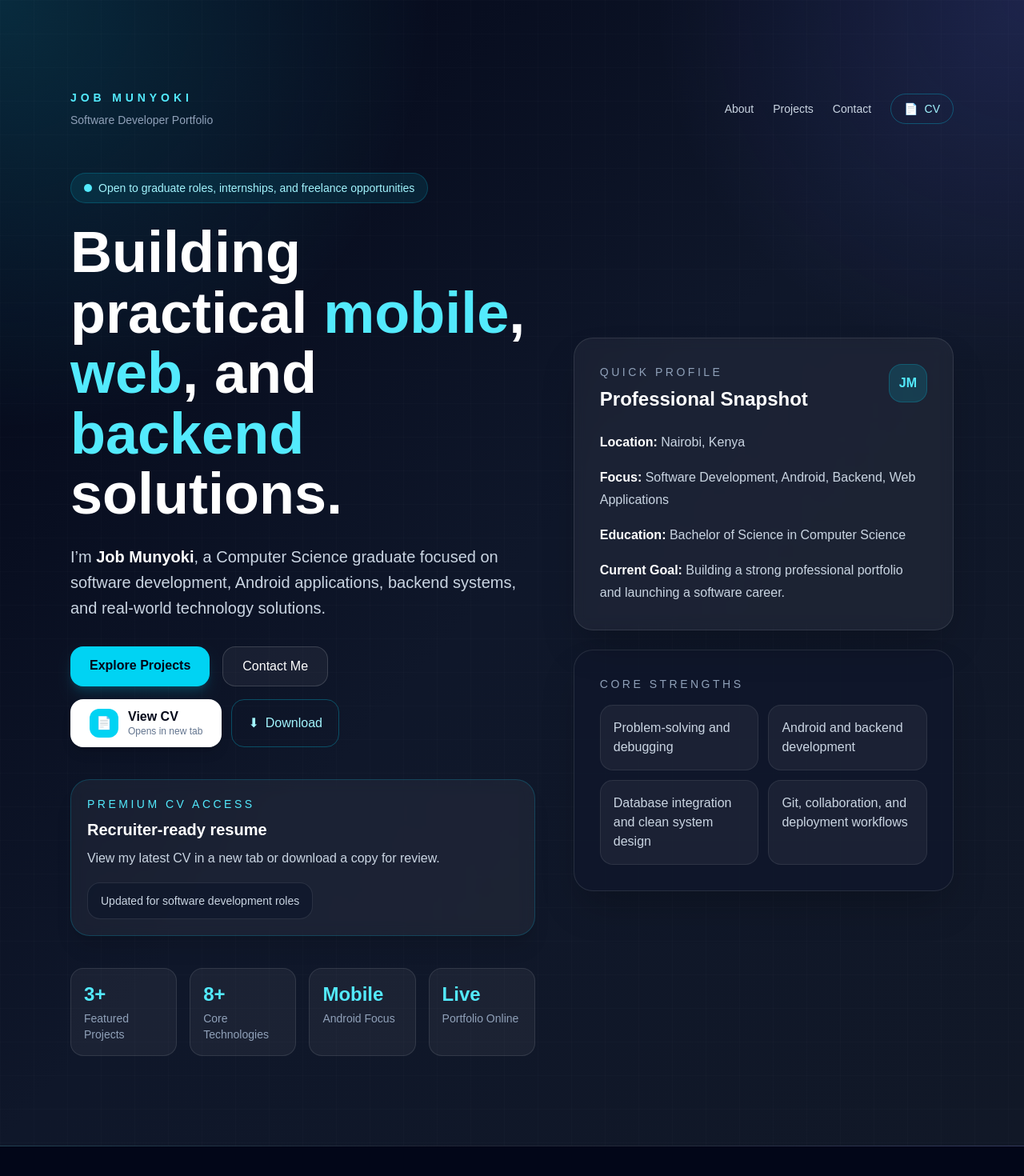
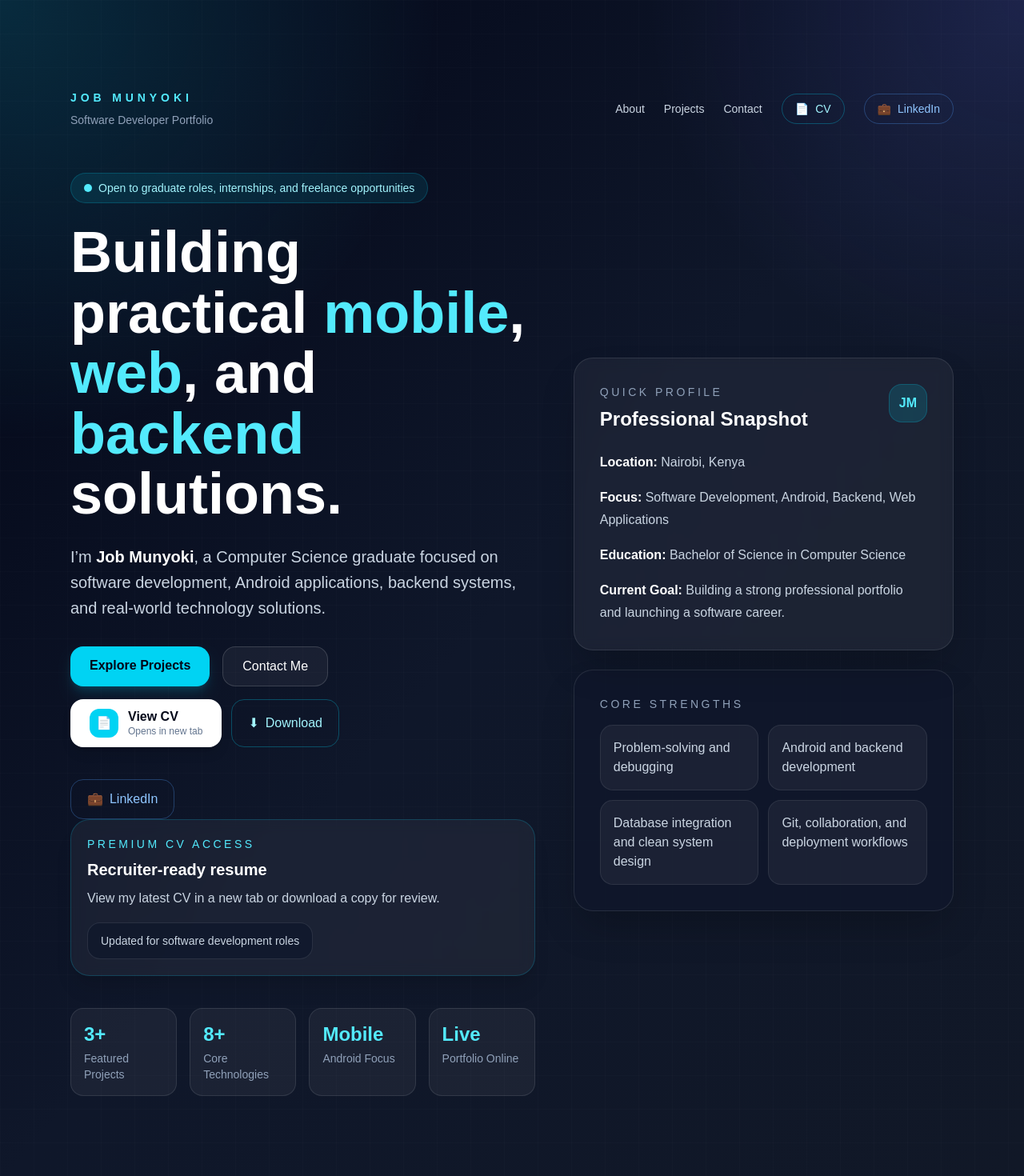
Before and after one commit to JobMunyoki/my-portfolio, a Next.js app: page / in a window 1280 px wide. Shown: the top 1470 px of the page at 80% size. Built offline with nearby package versions, Linux system fonts and the light colour scheme.

Commit message:
Add LinkedIn to portfolio

```diff
--- a/app/page.js
+++ b/app/page.js
@@ -78,6 +78,15 @@ export default function PortfolioWebsite() {
               <span>📄</span>
               <span>CV</span>
             </a>
+            <a
+              href="https://www.linkedin.com/in/job-munyoki-8b4456303"
+              target="_blank"
+              rel="noopener noreferrer"
+              className="inline-flex items-center gap-2 rounded-full border border-blue-400/30 px-4 py-2 text-blue-300 hover:bg-blue-400/10 transition"
+            >
+              <span>💼</span>
+              <span>LinkedIn</span>
+            </a>
           </div>
           </nav>
 
@@ -133,6 +142,15 @@ export default function PortfolioWebsite() {
                   </a>
                 </div>
               </div>
+              <a
+                href="https://www.linkedin.com/in/your-username"
+                target="_blank"
+                rel="noreferrer"
+                className="inline-flex items-center gap-2 px-5 py-3 rounded-2xl border border-blue-400/30 text-blue-300 font-medium hover:bg-blue-400/10 transition"
+              >
+                <span>💼</span>
+                <span>LinkedIn</span>
+              </a>
 
               <div className="mb-10 max-w-3xl rounded-3xl border border-cyan-400/20 bg-white/5 backdrop-blur p-5 shadow-xl">
                 <div className="flex flex-wrap items-center justify-between gap-4">
@@ -377,6 +395,17 @@ export default function PortfolioWebsite() {
                 <p><span className="font-semibold text-white">Email:</span> munyokijobdeveloper@gmail.com</p>
                 <p><span className="font-semibold text-white">Phone:</span> +254 799 165 471</p>
                 <p><span className="font-semibold text-white">GitHub:</span> github.com/JobMunyoki</p>
+                <p>
+                <span className="font-semibold text-white">LinkedIn:</span>{" "}
+                <a
+                  href="https://www.linkedin.com/in/your-username"
+                  target="_blank"
+                  rel="noreferrer"
+                  className="text-cyan-300 hover:underline"
+                >
+                  linkedin.com/in/your-username
+                </a>
+              </p>
                 <p><span className="font-semibold text-white">Location:</span> Nairobi, Kenya</p>
               </div>
             </div>
```
